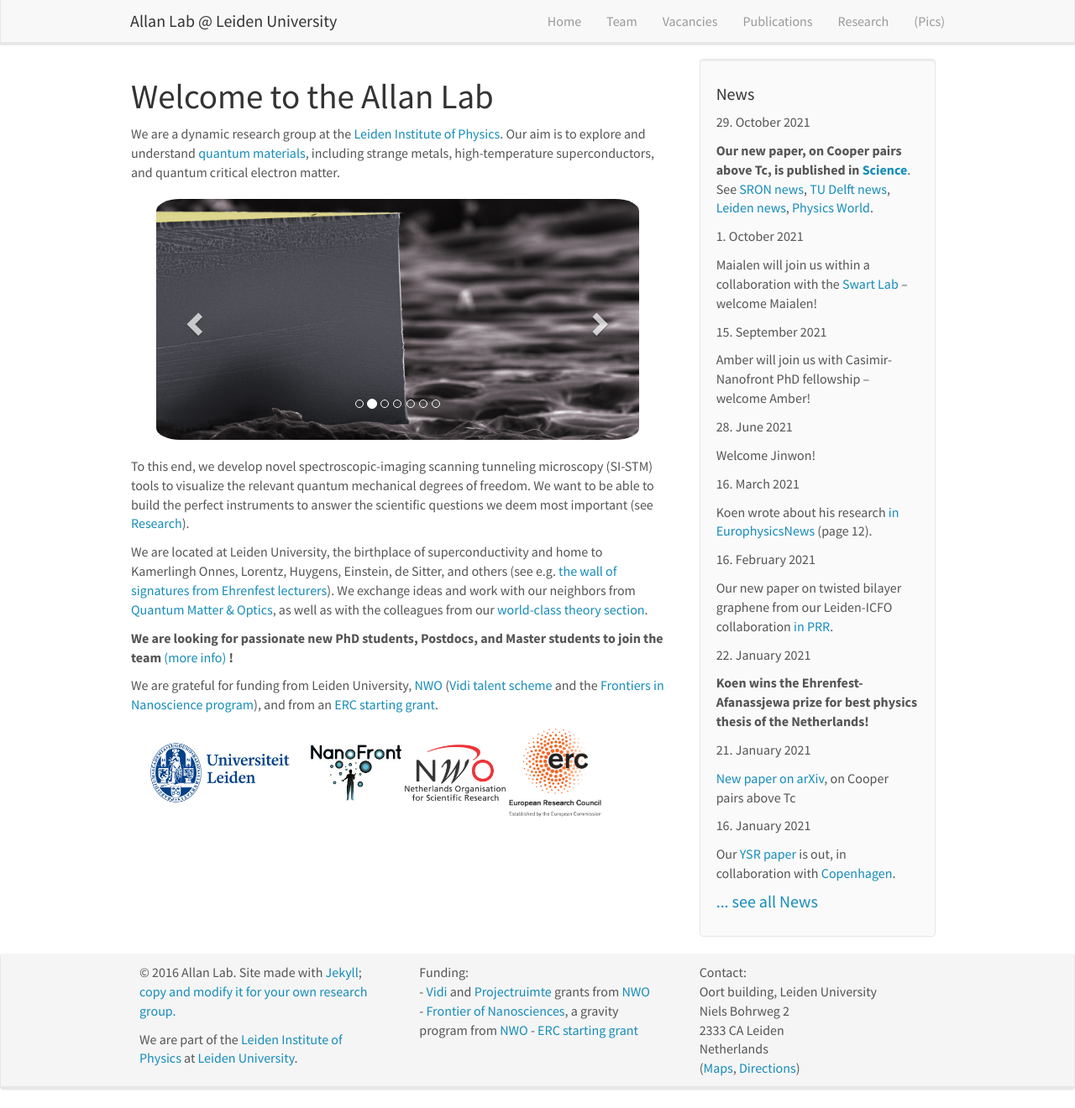
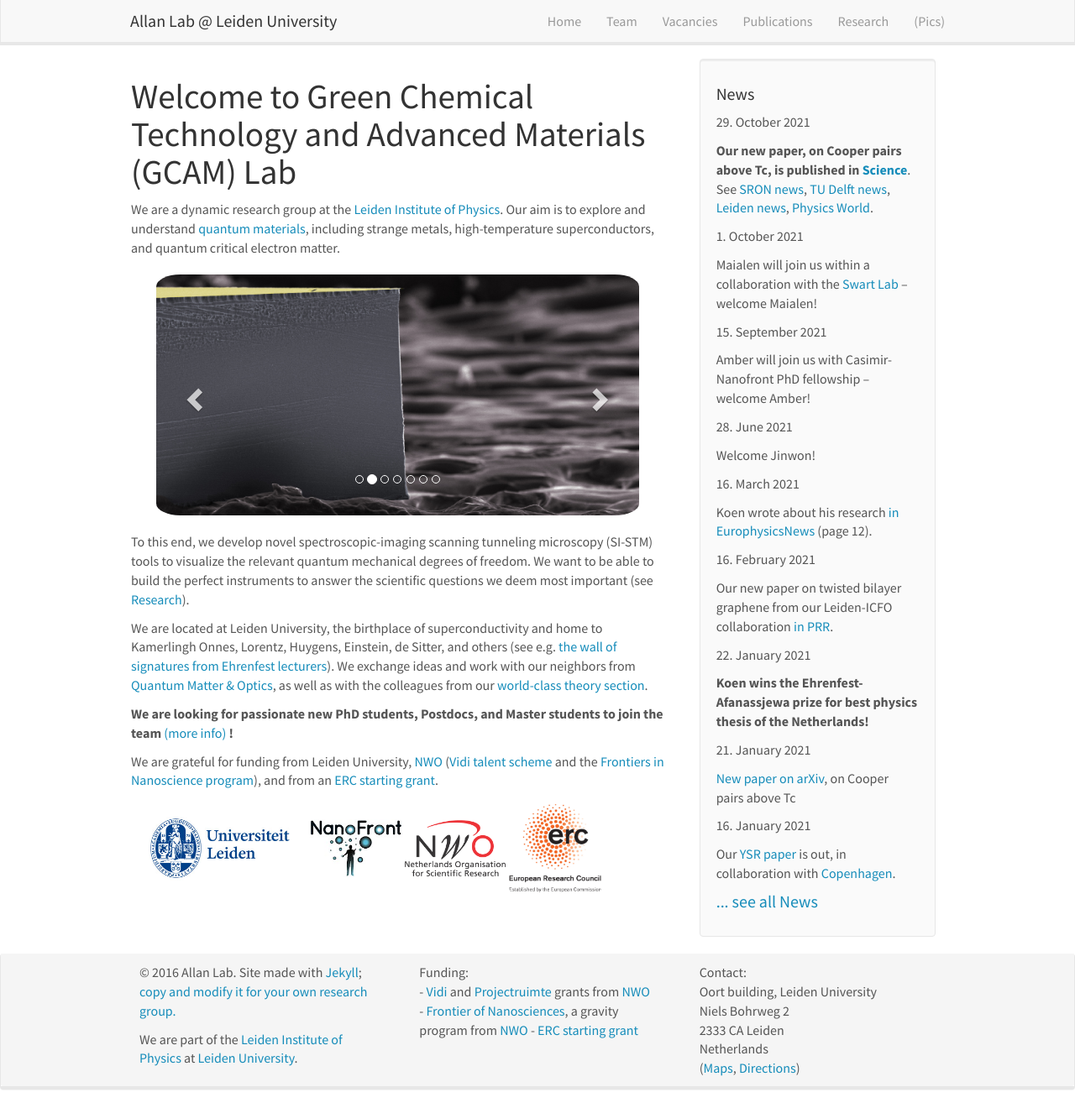
Before and after one commit to GCAMLab/GCAMLab.github.io, a Jekyll site: the page built from _pages/home.md, in a window 1280 px wide and 1320 px high. Shown: the whole window at 84% size. Built offline with Jekyll 4.4.1, drawn with Linux system fonts in a browser that asks for light colours; nearby versions of some CDN libraries.

Commit message:
Update homelay.html

```diff
--- a/_layouts/homelay.html
+++ b/_layouts/homelay.html
@@ -3,7 +3,7 @@ layout: default
 ---
 
   <div id="homeid" class="col-sm-8">
-        <h1>Welcome to the Allan Lab</h1>
+        <h1>Welcome to Green Chemical Technology and Advanced Materials (GCAM) Lab</h1>
 
 	{{ content }}
   </div>
```
